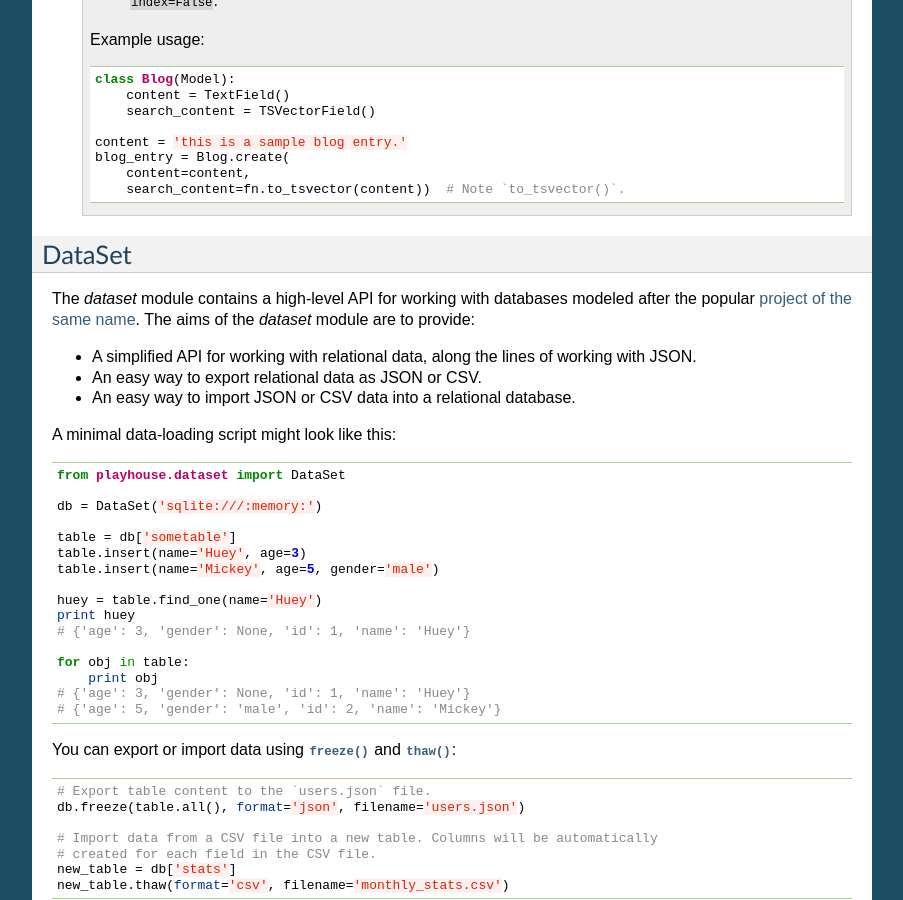
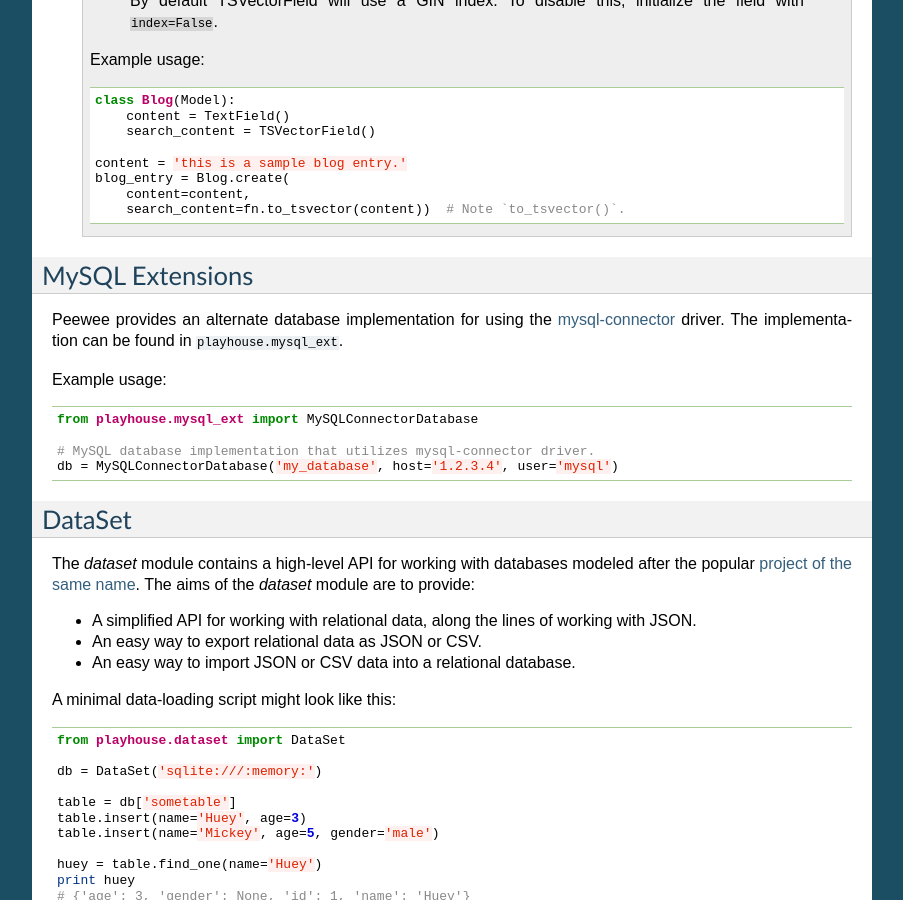
Before and after one commit to coleifer/peewee, a Sphinx documentation site: the page built from docs/peewee/playhouse.rst, in a window 1280 px wide and 900 px high, scrolled down 23379 px. Shown: the whole window, without its empty margins (198-1101 px from the left). Built offline with Sphinx 7.4.7, drawn with Linux system fonts in a browser that asks for light colours; pages that are not in the unit, such as notebooks, are missing from menus; some of the changed text lies outside the part shown.

Commit message:
MySQLConnectorDatabase notes.

```diff
--- a/docs/peewee/playhouse.rst
+++ b/docs/peewee/playhouse.rst
@@ -19,6 +19,7 @@
 * :ref:`apsw`
 * :ref:`sqlcipher_ext`
 * :ref:`postgres_ext`
+* :ref:`mysql_ext`
 
 **High-level features**
 
@@ -1540,6 +1541,24 @@
               content=content,
               search_content=fn.to_tsvector(content))  # Note `to_tsvector()`.
 
+
+.. _mysql_ext:
+
+MySQL Extensions
+----------------
+
+Peewee provides an alternate database implementation for using the
+`mysql-connector <https://dev.mysql.com/doc/connector-python/en/>`_ driver. The
+implementation can be found in ``playhouse.mysql_ext``.
+
+Example usage:
+
+.. code-block:: python
+
+    from playhouse.mysql_ext import MySQLConnectorDatabase
+
+    # MySQL database implementation that utilizes mysql-connector driver.
+    db = MySQLConnectorDatabase('my_database', host='1.2.3.4', user='mysql')
 
 .. _dataset:
 
```
